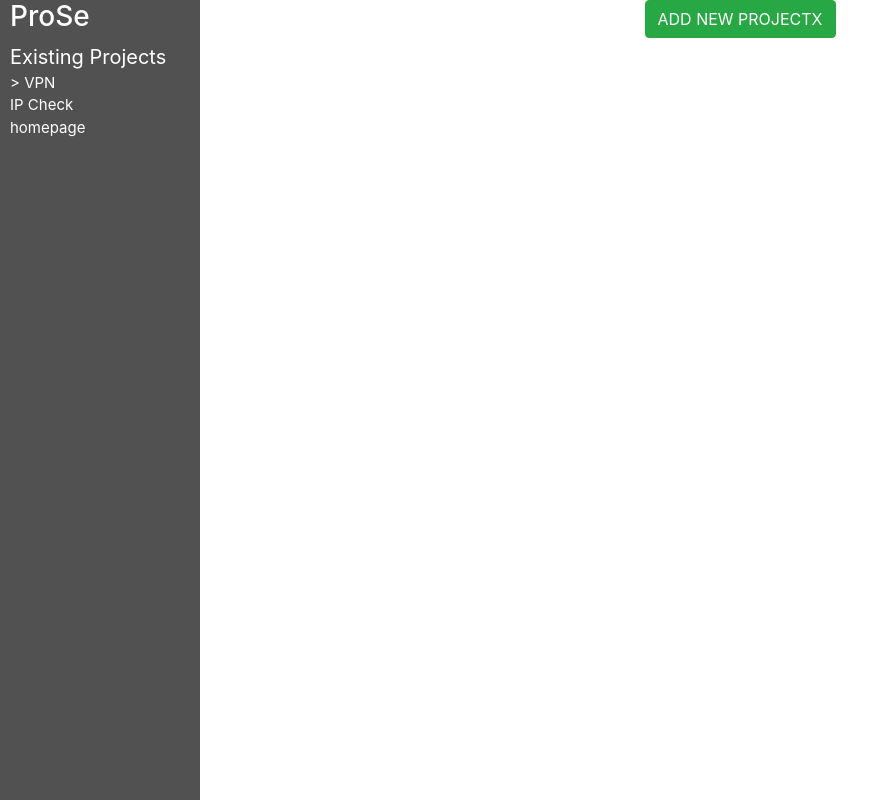
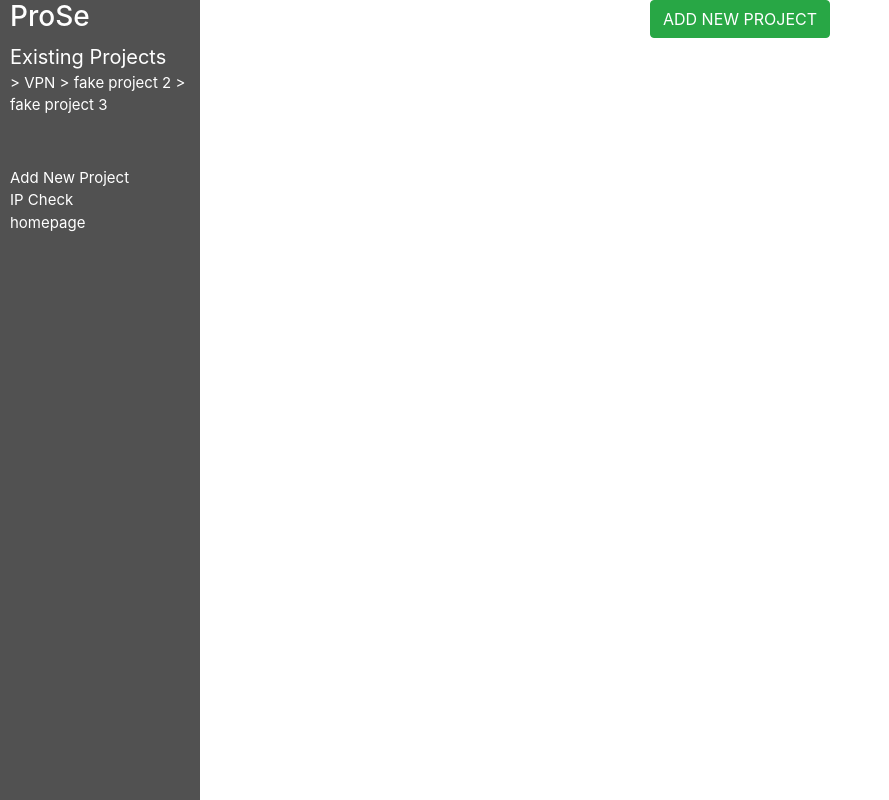
Before and after one commit to ProSe-Dev/prose, a React (Create React App) app in the folder client/: page /#/ in a window 1280 px wide. Shown: the whole page, without its empty margins (0-889 px from the left). Built offline with nearby package versions, Linux system fonts and the light colour scheme.

Commit message:
added 'add new project' route

```diff
--- a/client/src/containers/MainContent/pages/HomePage/HomePage.jsx
+++ b/client/src/containers/MainContent/pages/HomePage/HomePage.jsx
@@ -5,7 +5,7 @@ class HomePage extends React.Component {
     return (
       <div>
         <button type="button" class="btn btn-success">
-          ADD NEW PROJECTX
+          ADD NEW PROJECT
         </button>
       </div>
     );
--- a/client/src/containers/Sidebar/Sidebar.css
+++ b/client/src/containers/Sidebar/Sidebar.css
@@ -11,3 +11,7 @@
   font-size: 20px;
   margin-bottom:0px;
 }
+
+.projects{
+  margin-bottom: 50px;
+}
--- a/client/src/containers/Sidebar/Sidebar.jsx
+++ b/client/src/containers/Sidebar/Sidebar.jsx
@@ -7,10 +7,16 @@ class Sidebar extends React.Component{
     const projectList = createProjectList("x");
     return(
       <div class="Sidebar">
-        <div>
-          <h3>ProSe</h3>
+        <h3>ProSe</h3>
+        <div class="projects">
           <p class ="side-titles">Existing Projects</p>
           {projectList}
+        </div>
+
+        <div>
+          <Link
+            style={{ textDecoration: 'none', color: 'white' }}
+            to="/file-search"> Add New Project</Link>
         </div>
 
         <div>
@@ -40,8 +46,15 @@ function createProjectList(something){
   }
   var example_list = [{
     name: "VPN"
-  }];
+  },
+  {
+    name: "fake project 2"
+  },
+  {
+    name: "fake project 3"
+  }
+];
 
-  var projectsList = example_list.map((proj)=>getProject(proj.name));
+  var projectsList = example_list.map((project)=>getProject(project.name));
   return projectsList;
 }
```
